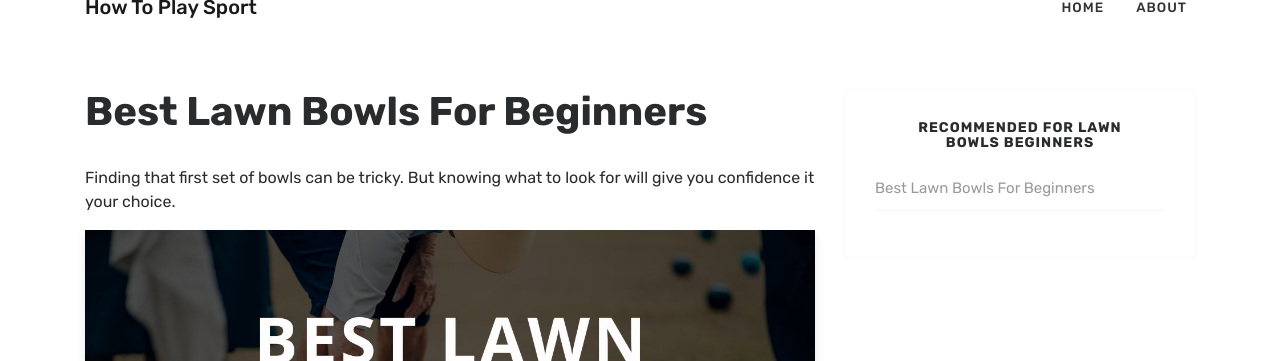
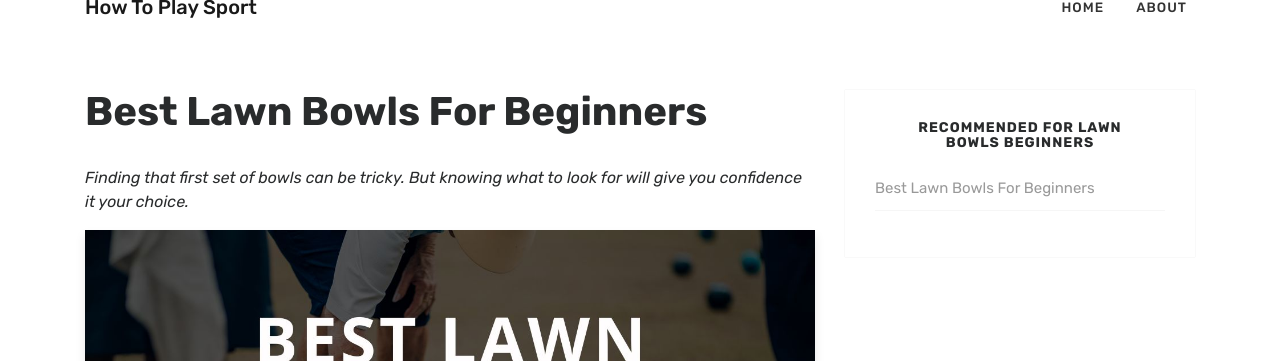
Before and after one commit to krussll/howtoplaysport, a Jekyll site: the page built from _posts/2023-01-24-best-lawn-bowls-for-beginners.md, in a window 1280 px wide. Shown: the top 361 px of the page. Built offline with Jekyll 4.4.1, drawn with Linux system fonts in a browser that asks for light colours; nearby versions of some CDN libraries.

Commit message:
Update post.html

```diff
--- a/_layouts/post.html
+++ b/_layouts/post.html
@@ -18,7 +18,7 @@ post_class: post-template
 			</div>
 
 			{% if page.first_paragraph %}
-			<p>{{ page.first_paragraph }}</p>
+			<p style="font-style: italic;">{{ page.first_paragraph }}</p>
 			{% endif %}
 
 			<!-- Post Featured Image -->
```
